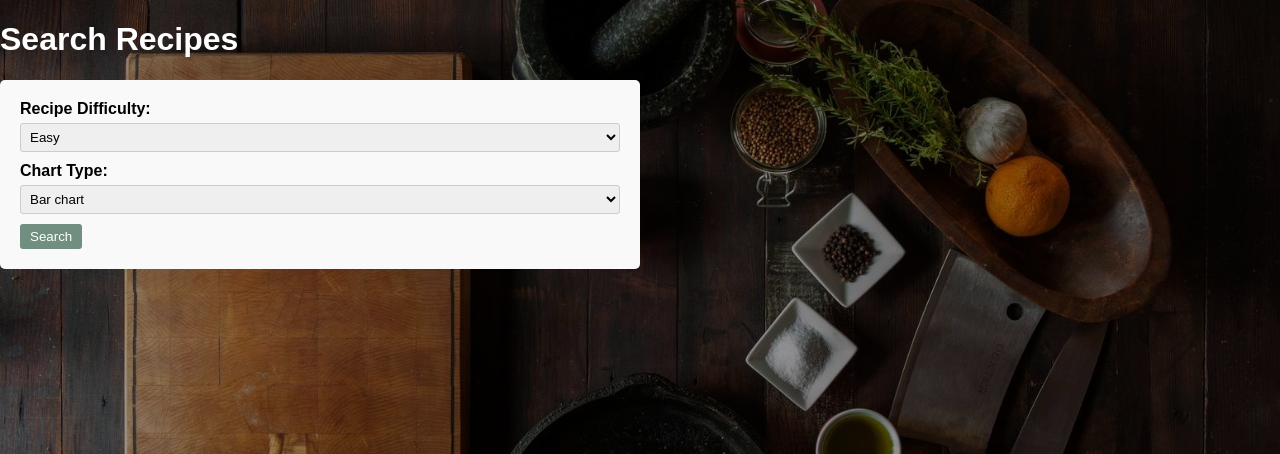
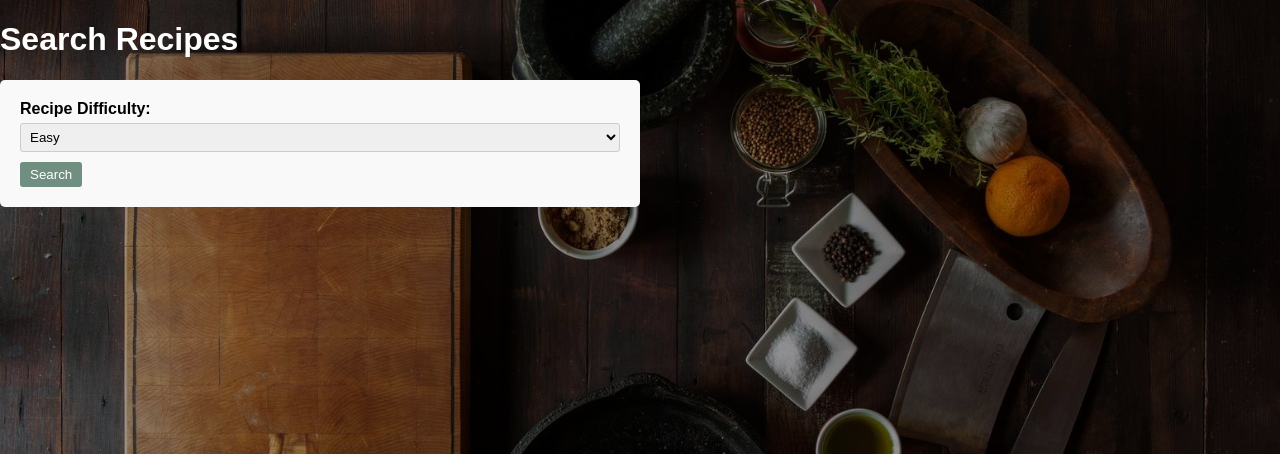
Before and after one commit to Bomtek9/recipe-app, a Django app: page /search/ in a window 1280 px wide. Shown: the part 70-524 px from the top of the page. Run offline with Django 4.2, Linux system fonts and the light colour scheme; the visitor is signed in with stand-in values (Sample User, id 1).

Commit message:
Adjusted search criteria

```diff
--- a/src/recipes/forms.py
+++ b/src/recipes/forms.py
@@ -1,11 +1,6 @@
 from django import forms
 
 
-CHART__CHOICES = (
-    ('#1', 'Bar chart'),
-    ('#2', 'Pie chart'),
-    ('#3', 'Line chart')
-)
 
 DIFFIC__CHOICES = (
     ('#1', 'Easy'),
@@ -17,4 +12,3 @@ DIFFIC__CHOICES = (
 
 class RecipesSearchForm(forms.Form):
     recipe_diff = forms.ChoiceField(choices=DIFFIC__CHOICES)
-    chart_type = forms.ChoiceField(choices=CHART__CHOICES)
--- a/src/recipes/templates/recipes/search.html
+++ b/src/recipes/templates/recipes/search.html
@@ -7,10 +7,6 @@
     <div class="form-group">
         <label for="id_recipe_diff">Recipe Difficulty:</label>
         {{ form.recipe_diff }}
-    </div>
-    <div class="form-group">
-        <label for="id_chart_type">Chart Type:</label>
-        {{ form.chart_type }}
     </div>
     <button type="submit" class="btn">Search</button>
 </form>
```
